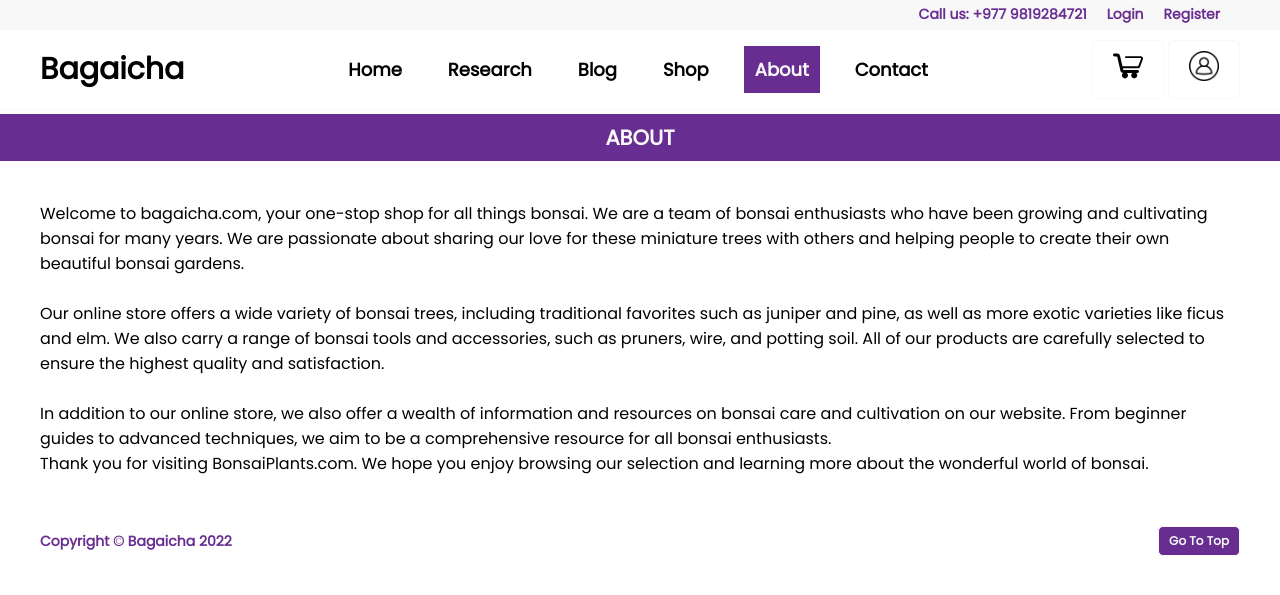
After one commit to bipin0x01/bagaicha, a PHP site: page /about.html in a window 1280 px wide. The commit adds this page. Shown: the top 595 px of the page. Run offline with PHP 8.4, Linux system fonts and the light colour scheme.

```diff
--- /dev/null
+++ b/about.html
@@ -0,0 +1,193 @@
+<!DOCTYPE html>
+<html lang="en">
+
+<head>
+    <meta charset="UTF-8">
+    <meta http-equiv="X-UA-Compatible" content="IE=edge">
+    <meta name="viewport" content="width=device-width, initial-scale=1.0">
+    <title>About Us | Bagaicha - Make it Green</title>
+    <link rel="stylesheet" href="./assets/css/style.css">
+</head>
+<style>
+    /* Internal CSS */
+    * {
+        margin: 0;
+        padding: 0;
+    }
+
+    html {
+        scroll-behavior: smooth;
+        /* Scrolling Smooth */
+    }
+
+    a {
+        text-decoration: none;
+    }
+</style>
+
+<body>
+    <!-- Header -->
+    <section id="top"></section>
+    <!-- Top Navbar -->
+    <section id="top-navbar">
+        <div class="nav-menu">
+            <ul>
+                <li><a href="#">Call us: +977 9819284721</a></li>
+                <li><a href="#">Login</a></li>
+                <li><a href="#">Register</a></li>
+            </ul>
+        </div>
+    </section>
+    <!-- Top Navbar End -->
+    <!-- Navbar -->
+    <nav class="navbar">
+        <a class="navbar-brand" href="./index.html">Bagaicha</a>
+        <div class="nav-content">
+            <ul class="navbar-nav">
+                <li class="nav-item">
+                    <a class="nav-link" href="./index.html">Home</a>
+                </li>
+                <li class="nav-item">
+                    <a class="nav-link" href="./research.html">Research</a>
+                </li>
+                <li class="nav-item">
+                    <a class="nav-link" href="./blog.html">Blog</a>
+                </li>
+                <li class="nav-item">
+                    <a class="nav-link" href="./shop.html">Shop</a>
+                </li>
+                <li class="nav-item">
+                    <a class="nav-link active" href="./about.html">About</a>
+                </li>
+                <li class="nav-item">
+                    <a class="nav-link" href="./contact.html">Contact</a>
+                </li>
+            </ul>
+        </div>
+
+        <div class="user-btn">
+            <button class="cart-btn btn" id="showcart-btn">
+                <img class="icon" src="./assets/img/misc/cart.svg" />
+            </button>
+            <button class="user-btn btn" id="user-btn">
+                <img class="icon" src="./assets/img/misc/user.png" />
+            </button>
+        </div>
+    </nav>
+
+
+    <!-- Cart Popup -->
+    <div id="cart" class="cart-popup hide">
+        <!-- Inline CSS -->
+        <div class="cart-popup-content">
+            <div class="cart-popup-header">
+                <h3>Cart</h3>
+                <button class="btn" id="cart-close" type="button">
+                    X
+                </button>
+            </div>
+            <div class="cart-popup-body">
+                <div class="cart-popup-body-content">
+                    <div class="cart-popup-body-content-item">
+                        <div class="cart-popup-body-content-item-img">
+                            <img src="./assets/img/AC.jpg" alt="">
+                        </div>
+                        <div class="cart-popup-body-content-item-info">
+                            <h4>Product Name</h2>
+                                <h4>Rs. 100</h4>
+                        </div>
+                        <div class="cart-popup-body-content-item-delete">
+                            <button class="btn" type="button">
+                                <img class="icon" src="./assets/img/misc/delete.png" />
+                            </button>
+                        </div>
+                    </div>
+                    <div class="cart-popup-body-content-item">
+                        <div class="cart-popup-body-content-item-img">
+                            <img src="./assets/img/earpods.jpg" alt="">
+                        </div>
+                        <div class="cart-popup-body-content-item-info">
+                            <h4>Product Name</h2>
+                                <h4>Rs. 100</h4>
+                        </div>
+                        <div class="cart-popup-body-content-item-delete">
+                            <button class="btn" type="button">
+                                <img class="icon" src="./assets/img/misc/delete.png" />
+                            </button>
+                        </div>
+                    </div>
+                </div>
+            </div>
+        </div>
+    </div>
+    <!-- Header End -->
+
+    <!-- Main -->
+
+    <main>
+        <!-- // Page Content Header -->
+        <div class="page-content-header">
+            <div class="container">
+                <div class="page-title">About</div>
+            </div>
+        </div>
+        <!-- // Page Content Header -->
+
+        <!-- Main Page Content -->
+        <div class="about-content">
+            <p>Welcome to bagaicha.com, your one-stop shop for all things bonsai. We are a team of bonsai
+                enthusiasts who have been growing and cultivating bonsai for many years. We are passionate about
+                sharing our love for these miniature trees with others and helping people to create their own beautiful
+                bonsai gardens.</p>
+            <br>
+            <p>Our online store offers a wide variety of bonsai trees, including traditional favorites such as juniper
+                and pine, as well as more exotic varieties like ficus and elm. We also carry a range of bonsai tools
+                and accessories, such as pruners, wire, and potting soil. All of our products are carefully selected to
+                ensure the highest quality and satisfaction.</p>
+            <br>
+            <p>In addition to our online store, we also offer a wealth of information and resources on bonsai care and
+                cultivation on our website. From beginner guides to advanced techniques, we aim to be a comprehensive
+                resource for all bonsai enthusiasts.</p>
+            <p>Thank you for visiting BonsaiPlants.com. We hope you enjoy browsing our selection and learning more
+                about the wonderful world of bonsai.</p>
+        </div>
+        <!-- Main Page Content End-->
+    </main>
+    <!-- Main End -->
+
+    <!-- Footer -->
+    <footer>
+        <div class="footer">
+            <div class="copyright">
+                <p>Copyright &copy; Bagaicha 2022</h4>
+            </div>
+            <!-- Internal Linking -->
+            <div class="gototop"><a href="#top">
+                    <div class="btn">Go To Top</div>
+                </a></div>
+        </div>
+    </footer>
+    <!-- Footer End -->
+    <script src="./assets/js/main.js"></script>
+    <script>
+        /* Internal JS */
+
+        // Cart Element
+        const cart = document.getElementById("cart");
+        const cartOpen = document.getElementById("showcart-btn");
+        const cartClose = document.getElementById("cart-close");
+        // Cart Open
+        function showcart() {
+            cart.classList.remove("hide");
+        }
+        cartOpen.addEventListener("click", showcart);
+
+        // Cart Close
+        function closecart() {
+            cart.classList.add("hide");
+        }
+        cartClose.addEventListener("click", closecart);
+    </script>
+</body>
+
+</html>
--- a/assets/css/style.css
+++ b/assets/css/style.css
@@ -83,6 +83,11 @@ section#top-navbar .nav-menu ul li a {
   align-items: center;
 }
 
+.nav-content .navbar-nav > .nav-item {
+  margin: 2px;
+  padding: 5px 10px;
+}
+
 .nav-content a {
   /* links inside navbar */
   color: #000;
@@ -90,6 +95,7 @@ section#top-navbar .nav-menu ul li a {
   font-size: 18px;
   font-weight: bold;
   padding: 10px;
+  border: 1px solid transparent;
 }
 
 .nav-content a:hover {
@@ -113,9 +119,10 @@ section#top-navbar .nav-menu ul li a {
 }
 
 .nav-content a.active:hover {
-  opacity: 0.9;
+  opacity: 0.8;
   background-color: var(--secondary);
   color: var(--primary);
+  border: 1px solid var(--primary);
 }
 
 .nav-content ul {
@@ -139,12 +146,13 @@ section#top-navbar .nav-menu ul li a {
   text-decoration: none;
   font-size: 30px;
   color: #000;
-  font-weight: bold;
-  font-family: "Franklin Gothic Medium", "Arial Narrow", Arial, sans-serif;
+  font-weight: 600;
+  /* font-family: "Franklin Gothic Medium", "Arial Narrow", Arial, sans-serif; */
 }
 
 .navbar-brand span {
-  color: red;
+  color: green;
+  font-weight: 800;
 }
 
 .btn {
@@ -634,3 +642,9 @@ input[type="submit"]:hover {
   text-align: center;
   margin-bottom: 5px;
 }
+
+/* About Us page */
+
+.about-content {
+  margin: 40px;
+}
--- a/blog.html
+++ b/blog.html
@@ -55,6 +55,9 @@
                 </li>
                 <li class="nav-item">
                     <a class="nav-link" href="./shop.html">Shop</a>
+                </li>
+                <li class="nav-item">
+                    <a class="nav-link" href="./about.html">About</a>
                 </li>
                 <li class="nav-item">
                     <a class="nav-link" href="./contact.html">Contact</a>
--- a/contact.html
+++ b/contact.html
@@ -55,6 +55,9 @@
                 </li>
                 <li class="nav-item">
                     <a class="nav-link" href="./shop.html">Shop</a>
+                </li>
+                <li class="nav-item">
+                    <a class="nav-link" href="./about.html">About</a>
                 </li>
                 <li class="nav-item">
                     <a class="nav-link active" href="./contact.html">Contact</a>
--- a/index.html
+++ b/index.html
@@ -41,7 +41,7 @@
     <!-- Top Navbar End -->
     <!-- Navbar -->
     <nav class="navbar">
-        <a class="navbar-brand" href="./index.html">Bagaicha</a>
+        <a class="navbar-brand" href="./index.html"><span>B</span>agaicha</a>
         <div class="nav-content">
             <ul class="navbar-nav">
                 <li class="nav-item active">
@@ -55,6 +55,9 @@
                 </li>
                 <li class="nav-item">
                     <a class="nav-link" href="./shop.html">Shop</a>
+                </li>
+                <li class="nav-item">
+                    <a class="nav-link" href="./about.html">About</a>
                 </li>
                 <li class="nav-item">
                     <a class="nav-link" href="./contact.html">Contact</a>
--- a/research.html
+++ b/research.html
@@ -55,6 +55,9 @@
                 </li>
                 <li class="nav-item">
                     <a class="nav-link" href="./shop.html">Shop</a>
+                </li>
+                <li class="nav-item">
+                    <a class="nav-link" href="./about.html">About</a>
                 </li>
                 <li class="nav-item">
                     <a class="nav-link" href="./contact.html">Contact</a>
--- a/shop.html
+++ b/shop.html
@@ -55,6 +55,9 @@
                 </li>
                 <li class="nav-item">
                     <a class="nav-link active" href="./shop.html">Shop</a>
+                </li>
+                <li class="nav-item">
+                    <a class="nav-link" href="./about.html">About</a>
                 </li>
                 <li class="nav-item">
                     <a class="nav-link" href="./contact.html">Contact</a>
```
